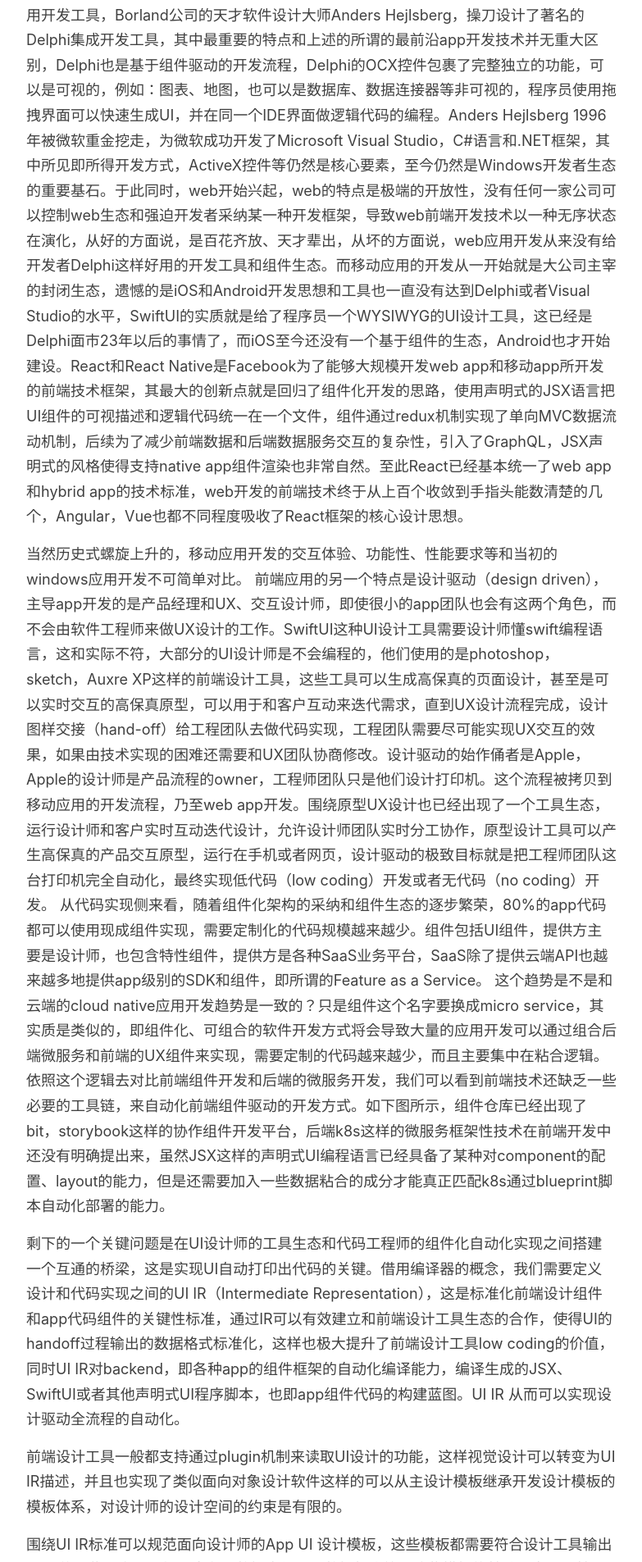
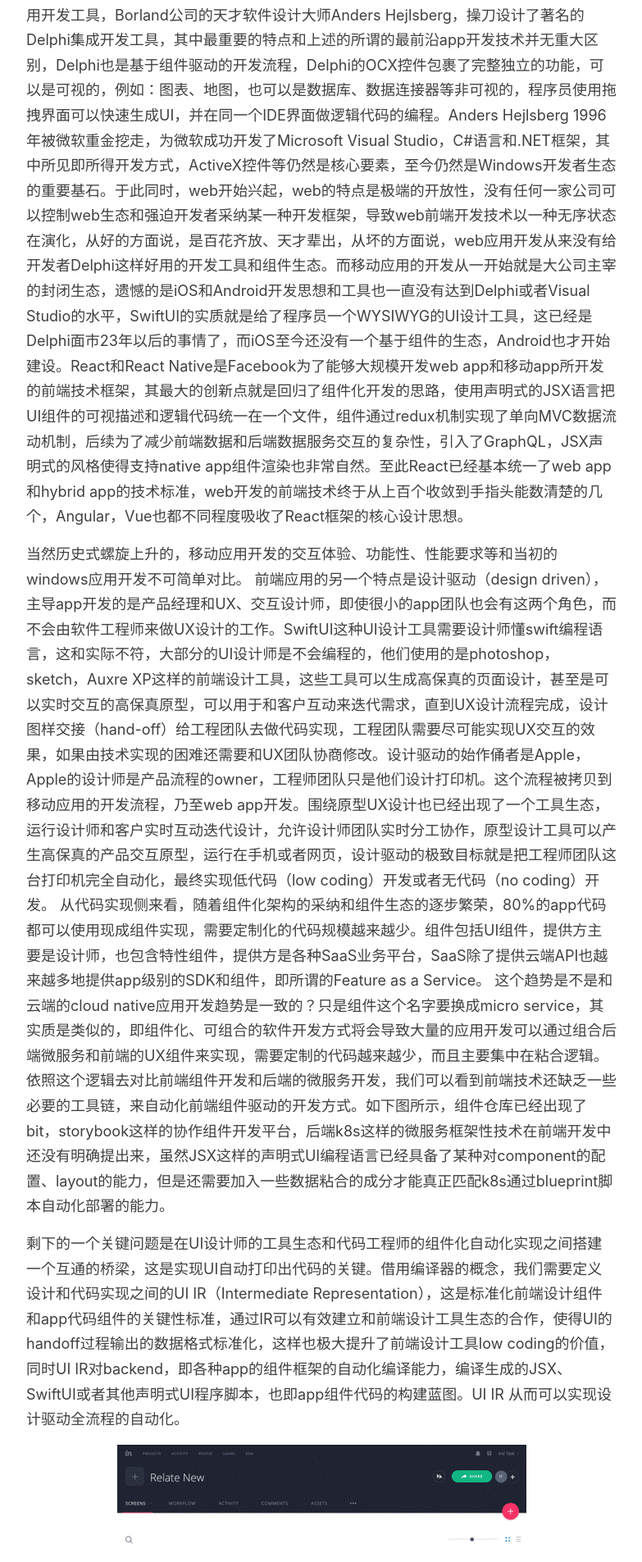
Before and after one commit to sbagga/mistyminds, a Jekyll site: the page built from _posts/2020-07-27-新一代的app开发.md, in a window 1280 px wide. Shown: the part 4495-6400 px from the top of the page at 82% size, without its empty margins (248-1031 px from the left). Built offline with Jekyll 4.4.1, drawn with Linux system fonts in a browser that asks for light colours.

Commit message:
Update 2020-07-27-新一代的app开发.md

```diff
--- a/_posts/2020-07-27-新一代的app开发.md
+++ b/_posts/2020-07-27-新一代的app开发.md
@@ -86,6 +86,8 @@ PWA 加速分为透明加速和非透明加速两种方式，透明加速，指
 
 剩下的一个关键问题是在UI设计师的工具生态和代码工程师的组件化自动化实现之间搭建一个互通的桥梁，这是实现UI自动打印出代码的关键。借用编译器的概念，我们需要定义设计和代码实现之间的UI IR（Intermediate Representation），这是标准化前端设计组件和app代码组件的关键性标准，通过IR可以有效建立和前端设计工具生态的合作，使得UI的handoff过程输出的数据格式标准化，这样也极大提升了前端设计工具low coding的价值，同时UI IR对backend，即各种app的组件框架的自动化编译能力，编译生成的JSX、SwiftUI或者其他声明式UI程序脚本，也即app组件代码的构建蓝图。UI IR 从而可以实现设计驱动全流程的自动化。
 
+![HiFi prototyping](../images/sketchdesign.gif)
+
 前端设计工具一般都支持通过plugin机制来读取UI设计的功能，这样视觉设计可以转变为UI IR描述，并且也实现了类似面向对象设计软件这样的可以从主设计模板继承开发设计模板的模板体系，对设计师的设计空间的约束是有限的。
 
 围绕UI IR标准可以规范面向设计师的App UI 设计模板，这些模板都需要符合设计工具输出UI IR的一些需求，例如：命名，数据表征，元数据标注等，这些模板的基础元素可以基于一个符合UI IR的主模板生成，同时也需要把app代码组件尤其是FaaS组件映射回设计模板，这样设计师可以直接选取FaaS的设计组件做设计，而不需要凭空创造。
```
